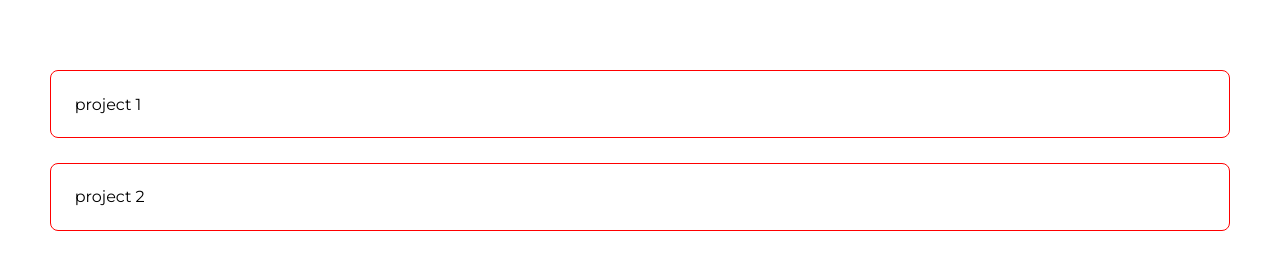
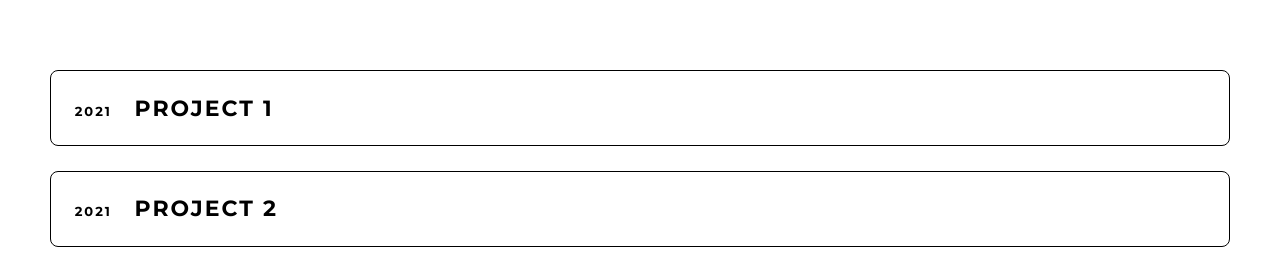
Before and after one commit to MitsukiS16/MitsukiS16.github.io, a React (Create React App) app: page / in a window 1280 px wide. Shown: the part 1624-1877 px from the top of the page. Built offline with nearby package versions, Linux system fonts and the light colour scheme.

Commit message:
create var colors css

```diff
--- a/src/components/AboutMe/AboutMe.css
+++ b/src/components/AboutMe/AboutMe.css
@@ -1,5 +1,5 @@
 .about-me {
-  background-color: black;
+  background-color: var(--second-color);
   color: white;
   padding-bottom: 100px;
 }
@@ -15,7 +15,7 @@
   width: 25%;
   border-radius: 999px;
   padding: 1.5%;
-  border: 2px solid red;
+  border: 2px solid var(--main-color);
 }
 
 .main-about-me {
@@ -28,7 +28,11 @@
 }
 
 .about-text span {
-  color: red;
+  color: var(--main-color);
+}
+
+.about-text h5 {
+  margin-bottom: 25px;
 }
 
 .about-text p {
--- a/src/components/BarCount/BarCount.css
+++ b/src/components/BarCount/BarCount.css
@@ -1,5 +1,5 @@
 .main-count-stuff {
-  background-color: var(--main-color);
+  background-color: var(--main-color-dark);
   display: flex;
   justify-content: center;
   padding-left: 1%;
--- a/src/components/Footer/Footer.css
+++ b/src/components/Footer/Footer.css
@@ -1,4 +1,4 @@
 footer {
-  background: black;
-  border-top: 5px solid red;
+  background: var(--second-color);
+  border-top: 5px solid var(--main-color);
 }
--- a/src/components/Header/Header.css
+++ b/src/components/Header/Header.css
@@ -1,6 +1,10 @@
 header {
   height: 110vh;
   width: 100%;
-  background: radial-gradient(circle at 50% 0%, red 10%, black 70%) 0 0;
-  /* background: radial-gradient(ellipse at top, red, black 70%); */
+  background: radial-gradient(
+      circle at 50% 0%,
+      var(--main-color-dark) 10%,
+      var(--second-color) 70%
+    )
+    0 0;
 }
--- a/src/components/Portfolio/Portfolio.css
+++ b/src/components/Portfolio/Portfolio.css
@@ -6,18 +6,23 @@
   padding: 2%;
 }
 .project {
-  border: 1px solid red;
+  border: 1px solid var(--second-color);
   border-radius: 0.5rem;
   margin: 2%;
   top: 50%;
   text-align: left;
 }
 
-.project p {
+.project h5 {
   padding: 2%;
 }
 
-.project p:hover {
+.project h5:hover {
   background-color: lightgray;
   border-radius: 0.5rem;
 }
+
+.project span {
+  padding-right: 2%;
+  font-size: small;
+}
--- a/src/components/Portfolio/Portfolio.jsx
+++ b/src/components/Portfolio/Portfolio.jsx
@@ -3,14 +3,28 @@ import React from "react";
 import "./Portfolio.css";
 
 const Portfolio = () => {
+  const counts = [
+    { date: "2021", title: "project 1", link: "link1", tags: "ola2" },
+    { date: "2021", title: "project 2", link: "link1", tags: "ola2" },
+    { date: "2022", title: "project 3", link: "link1", tags: "ola2" },
+    { date: "2022", title: "project 4", link: "link1", tags: "ola2" },
+    { date: "2023", title: "project 5", link: "link1", tags: "ola2" },
+  ];
+
   return (
     <section class="about portfolio">
       <h2>Portfolio</h2>
       <div class="main-portfolio">
-        <div class="project">
-          <p>project 1</p>
-        </div>
-        <div class="project">
+        {counts.map((item) => (
+          <div class="project">
+            <h5>
+              <span>{item.date}</span>
+              {item.title}
+            </h5>
+          </div>
+        ))}
+
+        {/* <div class="project">
           <p>project 2</p>
         </div>
         <div class="project">
@@ -21,7 +35,7 @@ const Portfolio = () => {
         </div>
         <div class="project">
           <p>project 5</p>
-        </div>
+        </div> */}
       </div>
     </section>
   );
--- a/src/index.css
+++ b/src/index.css
@@ -1,7 +1,9 @@
 @import url("https://fonts.googleapis.com/css2?family=Montserrat:ital,wght@0,100;0,200;0,300;0,400;0,500;0,600;0,700;1,100;1,200;1,300;1,400;1,500;1,600;1,700&display=swap");
 
 :root {
-  --main-color: rgb(195, 0, 0);
+  --main-color: red;
+  --main-color-dark: rgb(195, 0, 0);
+  --second-color: black;
 }
 
 body {
@@ -44,7 +46,6 @@ h2 {
 h5 {
   letter-spacing: 2px;
   font-size: 22px;
-  margin-bottom: 25px;
   text-transform: capitalize;
   text-transform: uppercase;
 }
```
